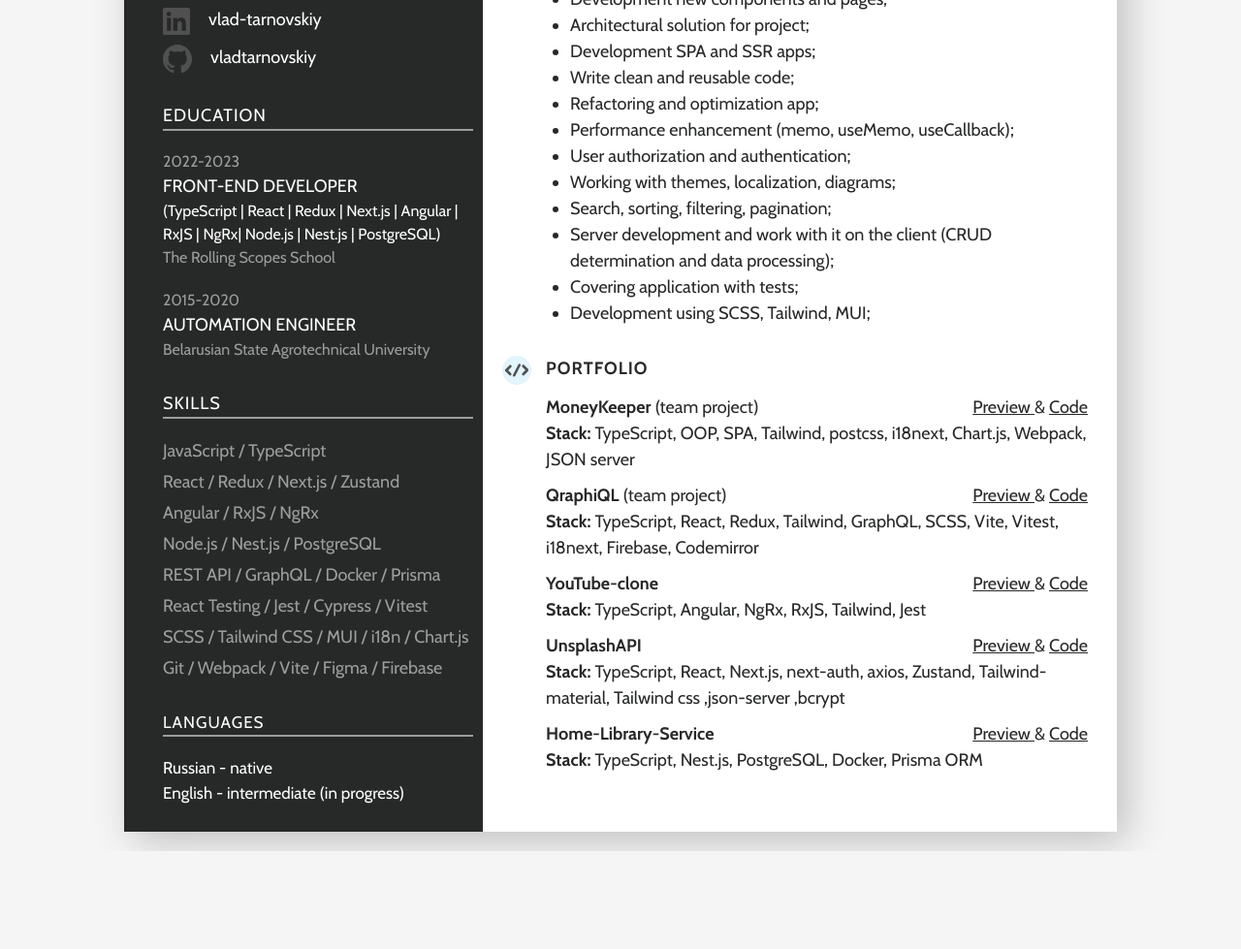
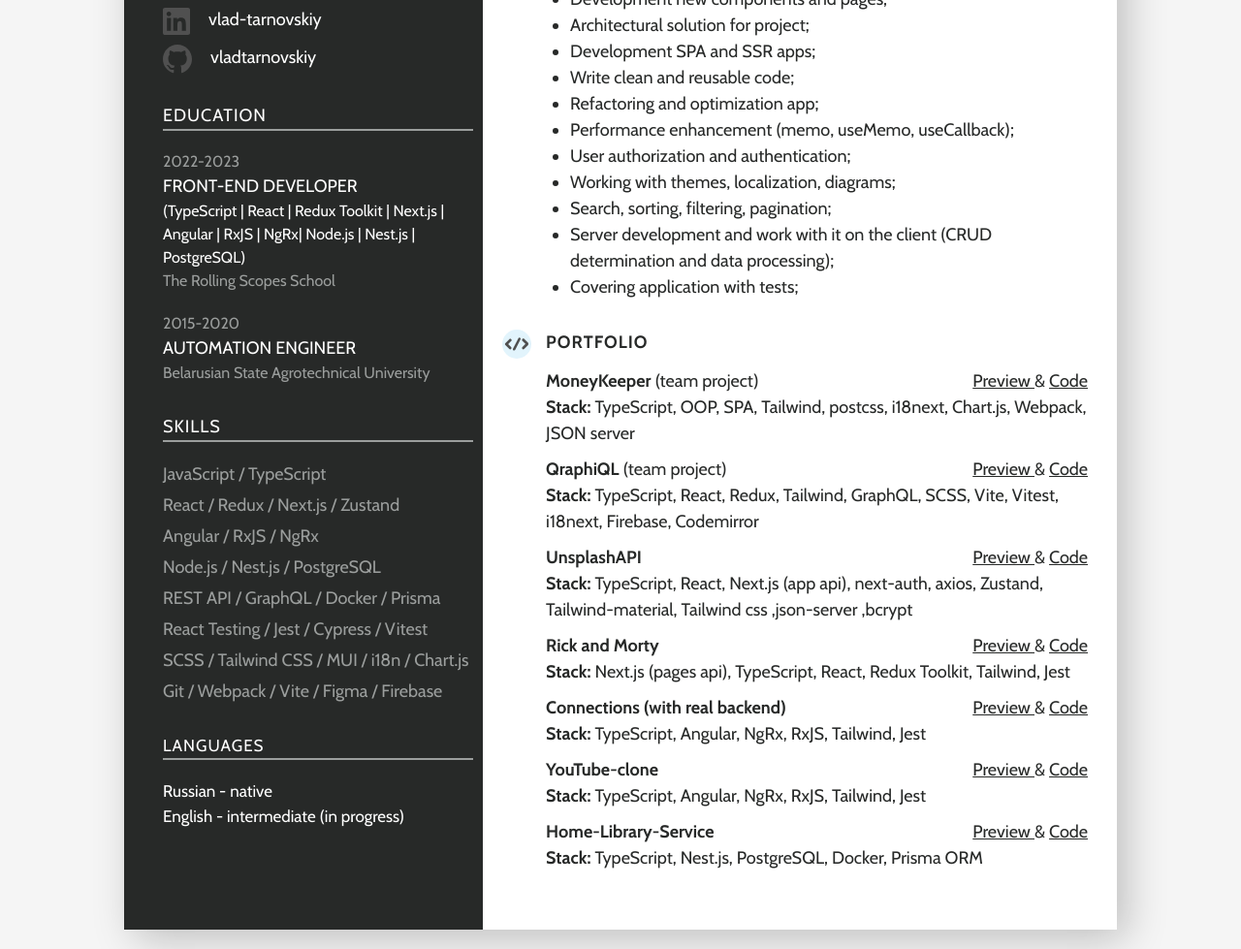
Before and after one commit to VladTarnovskiy/CV, a plain HTML site: page index.html in a window 1280 px wide. Shown: the part 490-1469 px from the top of the page at 97% size. Before the commit the page ends 1368 px from the top, so only its background shows below. Drawn offline with nearby package versions, Linux system fonts and the light colour scheme.

Commit message:
feat: add two projects

```diff
--- a/index.html
+++ b/index.html
@@ -85,8 +85,8 @@
                   <p class="aducation__year">2022-2023</p>
                   <p class="aducation__degree">Front-end developer</p>
                   <p class="aducation__proficient">
-                    (TypeScript | React | Redux | Next.js | Angular | RxJS |
-                    NgRx| Node.js | Nest.js | PostgreSQL)
+                    (TypeScript | React | Redux Toolkit | Next.js | Angular |
+                    RxJS | NgRx| Node.js | Nest.js | PostgreSQL)
                   </p>
                   <p class="aducation__place">The Rolling Scopes School</p>
                 </div>
@@ -176,7 +176,6 @@
                     determination and data processing);
                   </li>
                   <li>Covering application with tests;</li>
-                  <li>Development using SCSS, Tailwind, MUI;</li>
                 </ul>
               </div>
             </div>
@@ -236,6 +235,71 @@
               </li>
               <li>
                 <div class="flex">
+                  <p><strong>UnsplashAPI</strong></p>
+                  <p>
+                    <a
+                      href="https://photo-searcher-nextjs.vercel.app/"
+                      target="_blank"
+                      >Preview </a
+                    >&
+                    <a
+                      href="https://github.com/VladTarnovskiy/photo-searcher-nextjs"
+                      target="_blank"
+                      >Code</a
+                    >
+                  </p>
+                </div>
+                <p>
+                  <strong>Stack:</strong>
+                  TypeScript, React, Next.js (app api), next-auth, axios,
+                  Zustand, Tailwind-material, Tailwind css ,json-server ,bcrypt
+                </p>
+              </li>
+              <li>
+                <div class="flex">
+                  <p><strong>Rick and Morty</strong></p>
+                  <p>
+                    <a
+                      href="https://vladtsky-rick-and-morty.vercel.app/"
+                      target="_blank"
+                      >Preview </a
+                    >&
+                    <a
+                      href="https://github.com/VladTarnovskiy/rick-and-morty-app"
+                      target="_blank"
+                      >Code</a
+                    >
+                  </p>
+                </div>
+                <p>
+                  <strong>Stack:</strong>
+                  Next.js (pages api), TypeScript, React, Redux Toolkit,
+                  Tailwind, Jest
+                </p>
+              </li>
+              <li>
+                <div class="flex">
+                  <p><strong>Connections (with real backend)</strong></p>
+                  <p>
+                    <a
+                      href="https://vladtarnovskiy.github.io/Connections/"
+                      target="_blank"
+                      >Preview </a
+                    >&
+                    <a
+                      href="https://github.com/VladTarnovskiy/Connections"
+                      target="_blank"
+                      >Code</a
+                    >
+                  </p>
+                </div>
+                <p>
+                  <strong>Stack:</strong> TypeScript, Angular, NgRx, RxJS,
+                  Tailwind, Jest
+                </p>
+              </li>
+              <li>
+                <div class="flex">
                   <p><strong>YouTube-clone</strong></p>
                   <p>
                     <a
@@ -253,28 +317,6 @@
                 <p>
                   <strong>Stack:</strong> TypeScript, Angular, NgRx, RxJS,
                   Tailwind, Jest
-                </p>
-              </li>
-              <li>
-                <div class="flex">
-                  <p><strong>UnsplashAPI</strong></p>
-                  <p>
-                    <a
-                      href="https://photo-searcher-nextjs.vercel.app/"
-                      target="_blank"
-                      >Preview </a
-                    >&
-                    <a
-                      href="https://github.com/VladTarnovskiy/photo-searcher-nextjs"
-                      target="_blank"
-                      >Code</a
-                    >
-                  </p>
-                </div>
-                <p>
-                  <strong>Stack:</strong>
-                  TypeScript, React, Next.js, next-auth, axios, Zustand,
-                  Tailwind-material, Tailwind css ,json-server ,bcrypt
                 </p>
               </li>
               <li>
```
